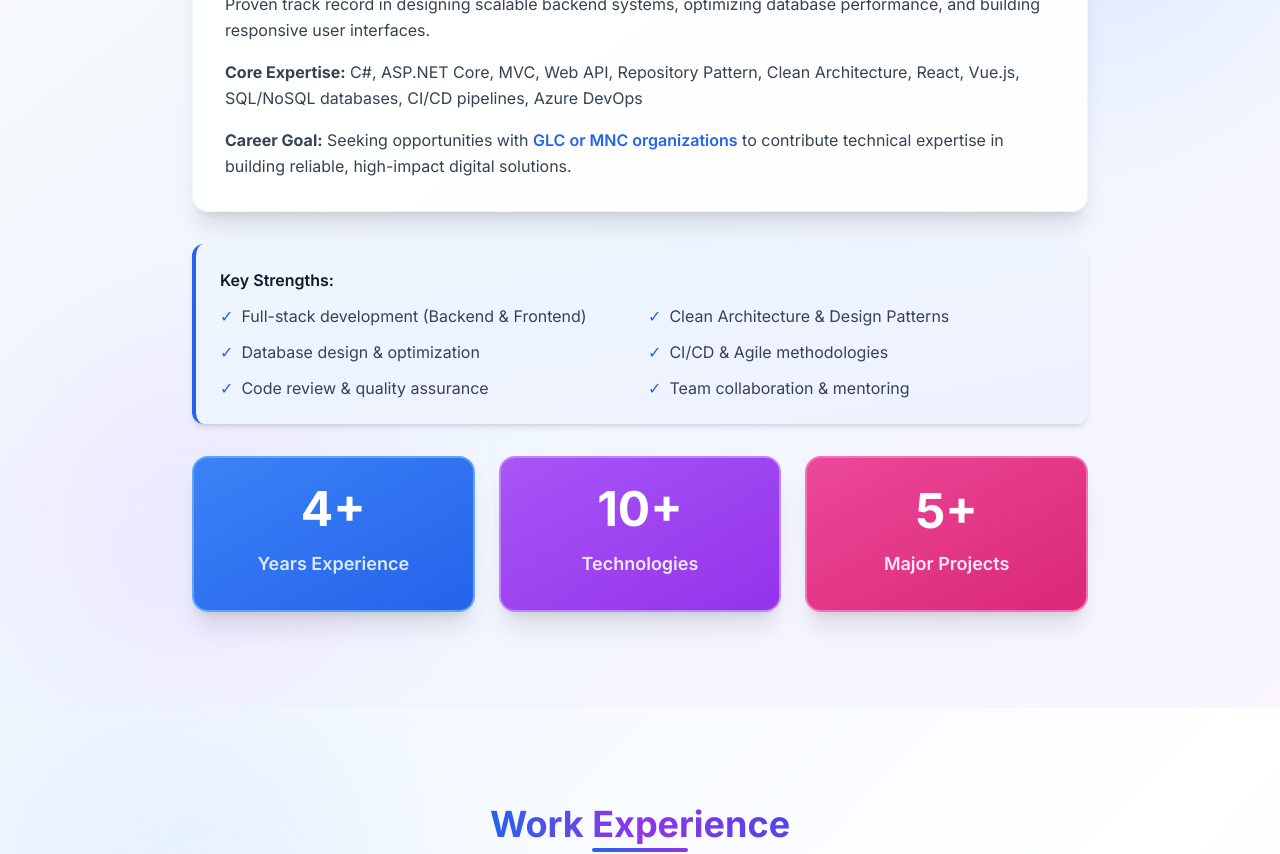
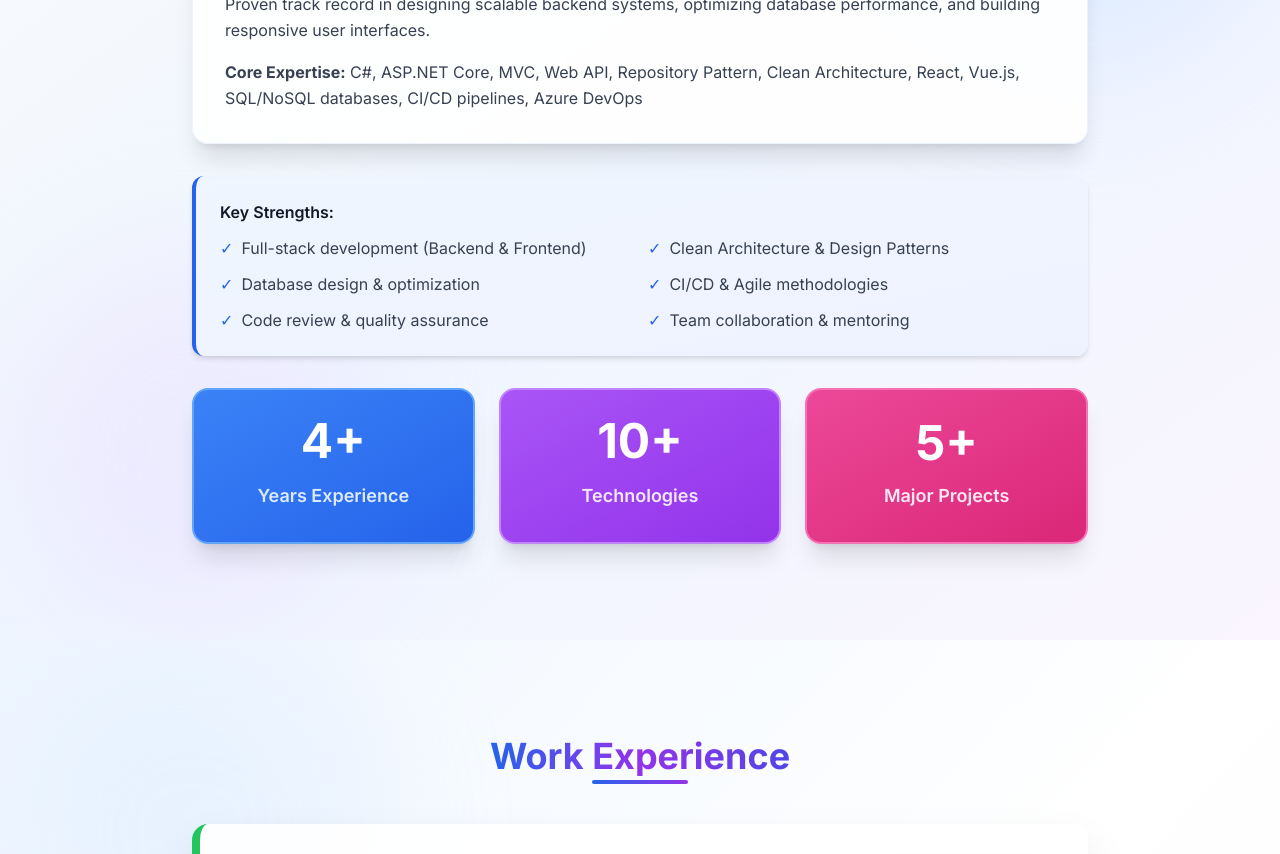
Before and after one commit to alifhaziq/portfolio, a Nuxt app: page / in a window 1280 px wide. Shown: the part 1100-1954 px from the top of the page. Built offline with nearby package versions, Linux system fonts and the light colour scheme.

Commit message:
Remove Career Goal section from About page

```diff
--- a/components/About.vue
+++ b/components/About.vue
@@ -20,12 +20,8 @@
             <span class="font-semibold text-blue-600">Full Stack Developer</span> with 4 years of hands-on experience delivering enterprise-grade web applications. Proven track record in designing scalable backend systems, optimizing database performance, and building responsive user interfaces.
           </p>
 
-          <p class="text-gray-700 leading-relaxed mb-4">
+          <p class="text-gray-700 leading-relaxed">
             <strong>Core Expertise:</strong> C#, ASP.NET Core, MVC, Web API, Repository Pattern, Clean Architecture, React, Vue.js, SQL/NoSQL databases, CI/CD pipelines, Azure DevOps
-          </p>
-
-          <p class="text-gray-700 leading-relaxed">
-            <strong>Career Goal:</strong> Seeking opportunities with <span class="font-semibold text-blue-600">GLC or MNC organizations</span> to contribute technical expertise in building reliable, high-impact digital solutions.
           </p>
         </div>
 
```
